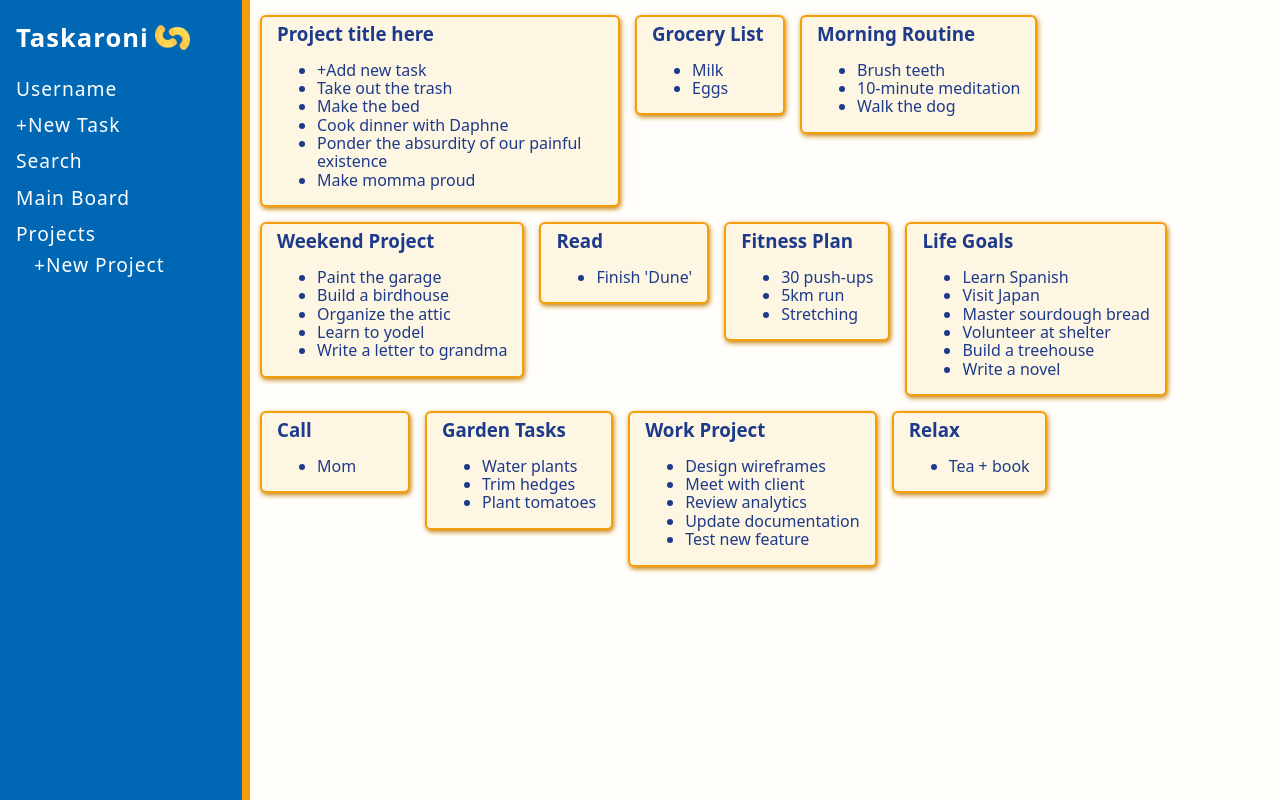
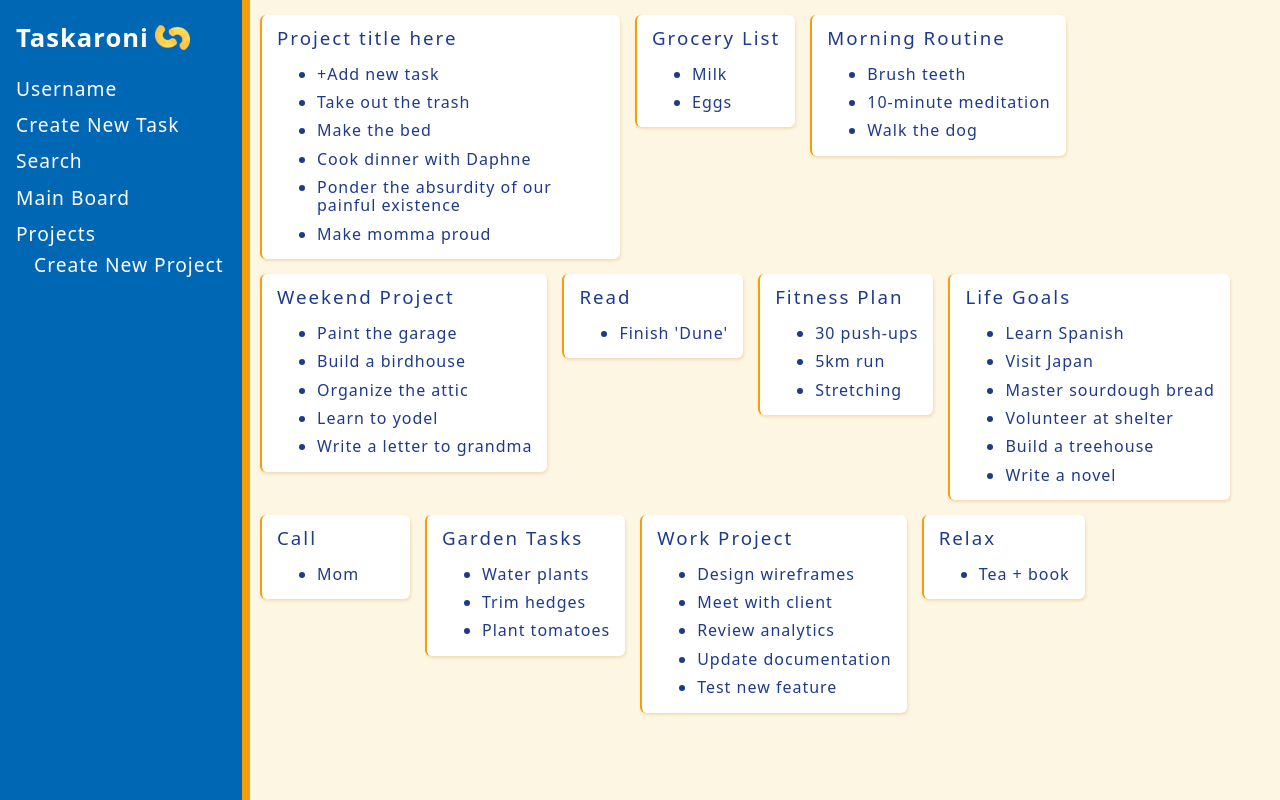
Before and after one commit to Trithereon/project-todo-list, a website built with webpack: page src/template.html in a window 1280 px wide. Built offline with nearby package versions, Linux system fonts and the light colour scheme.

Commit message:
Adjust main content styles and create class for task creation

```diff
--- /dev/null
+++ b/src/create-task.js
@@ -0,0 +1,9 @@
+export default class Task {
+    constructor(title, desc, priority, dueDate){
+        this.title = title;
+        this.desc = desc;
+        this.priority = priority;
+        this.dueDate = dueDate;
+    }
+
+}
--- a/src/index.js
+++ b/src/index.js
@@ -1,2 +1,11 @@
+import Task from './create-task';
 import './styles.css';
 import 'modern-normalize/modern-normalize.css';
+
+const test = new Task(
+    'Get your shit together',
+    'Go get all your shit from everywhere you left it and bring it all together',
+    1,
+    '23 April 2026'
+);
+console.log(test);
--- a/src/styles.css
+++ b/src/styles.css
@@ -17,7 +17,7 @@
 }
 
 body {
-    background-color: var(--color-primary-bg-lightcream);
+    background-color: var(--color-sup-bg-cream);
     color: var(--color-primary-text-darkblue);
 }
 div.main-wrapper {
@@ -39,6 +39,7 @@ div.main-wrapper {
 .sidebar-header button.sidebar-action {
     font-weight: 700;
     font-size: 1.6rem;
+    background: none;
 }
 .sidebar-header {
     display: flex;
@@ -96,23 +97,32 @@ button.sidebar-action:hover {
     flex-wrap: wrap;
     align-content: flex-start;
     padding-top: 15px;
+    letter-spacing: 1px;
 }
 .card-container {
-    background-color: var(--color-sup-bg-cream);
+    background-color: var(--color-primary-white);
+    /* background-color: var(--color-sup-bg-cream); */
     height: max-content;
     min-width: 150px;
     max-width: 360px;
     border-radius: 6px;
     padding: 0 15px;
-    border: 2px solid var(--color-primary-accents-orange);
-    box-shadow: 1px 2px 5px rgba(197, 127, 8, 1);
+    border-left: 2px solid var(--color-primary-accents-orange);
+    box-shadow: 1px 2px 3px rgba(197, 127, 8, 0.2);
 }
 h3.card-project-title {
-    margin-top: 6px;
+    margin-top: 12px;
     margin-bottom: 0;
     padding-bottom: 0;
     cursor: grab;
+    letter-spacing: 2px;
+    font-weight: 400;
 }
 h3.card-project-title:active {
     cursor: grabbing;
 }
+ul.card-task-list {
+    display: flex;
+    flex-direction: column;
+    gap: 10px;
+}
--- a/src/template.html
+++ b/src/template.html
@@ -26,7 +26,7 @@
                 </li>
                 <li class="nav-main-item">
                     <button class="sidebar-action" data-action="new-task">
-                        +New Task
+                        Create New Task
                     </button>
                 </li>
                 <li class="nav-main-item">
@@ -47,7 +47,7 @@
                     <ul class="nav-sub-list">
                         <li class="nav-sub-item">
                             <button class="sidebar-action" data-action="new-project">
-                                +New Project
+                                Create New Project
                             </button>
                         </li>
                     </ul>
```
